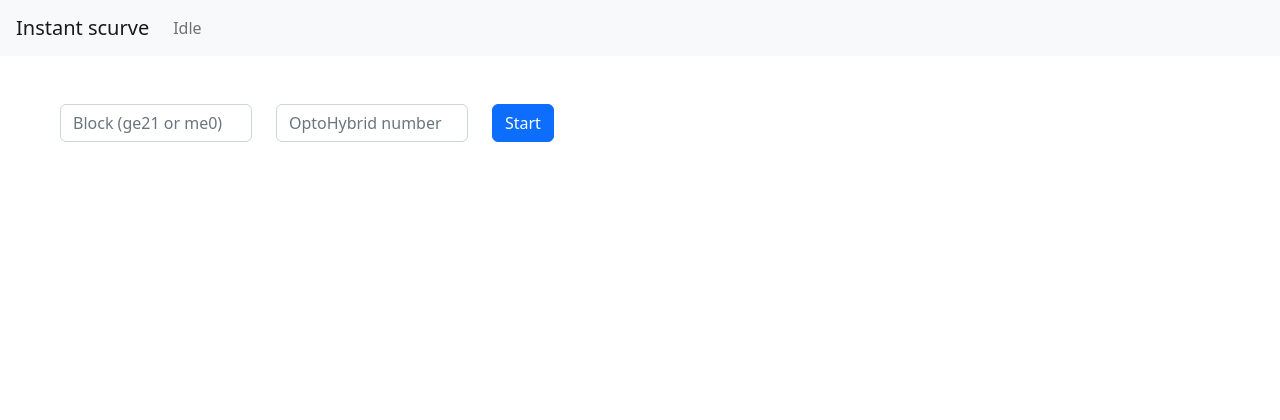
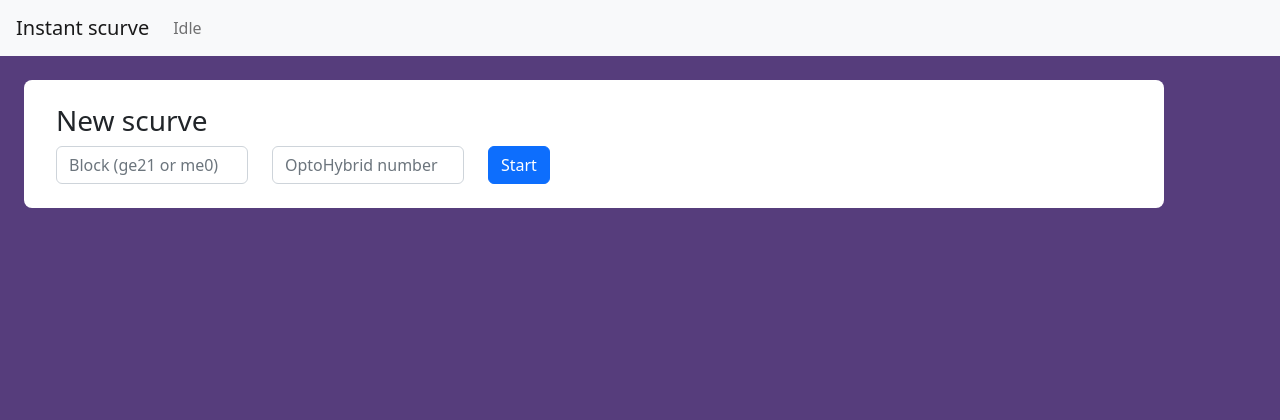
Before and after one commit to antonellopellecchia/instant-scurves, a Flask app: page / in a window 1280 px wide. Shown: the top 420 px of the page. Run offline with Flask 2, Linux system fonts and the light colour scheme; some libraries are stand-ins or nearby versions.

Commit message:
Use purple background

```diff
--- a/scurve/static/style.css
+++ b/scurve/static/style.css
@@ -1,3 +1,23 @@
+html body {
+    background-color: #563d7c;
+    height: 100%;
+}
+
+#content_new {
+    margin: 1.5em 1.5em;
+    padding: 1.5em 2em;
+    background-color: white;
+    border-radius: .5em;
+    width: auto;
+}
+
+#content_scurve {
+    margin: 1.5em auto;
+    padding: 1.2em;
+    border-radius: .5em;
+    background-color: white;
+}
+
 #scurve_img {
     width: 60%;
 }
--- a/scurve/templates/base.html
+++ b/scurve/templates/base.html
@@ -18,7 +18,7 @@
 <script src="{{ url_for('static', filename='script.js') }}"></script>
 
 <section class="content">
-    <nav class="navbar navbar-expand-lg navbar-expand-sm navbar-light bg-light px-3 mb-3">
+    <nav class="navbar navbar-expand-lg navbar-expand-sm navbar-light bg-light px-3">
         <a class="navbar-brand" href="/">Instant scurve</a>
         <ul class="navbar-nav ml-auto mr-auto">
             <li class="nav-item active">
@@ -30,5 +30,7 @@
         </ul>
 </nav>
 
-{% block content %}{% endblock %}
+<div id="background_container">
+    {% block content %}{% endblock %}
+</div>
 </section>
--- a/scurve/templates/index.html
+++ b/scurve/templates/index.html
@@ -1,7 +1,8 @@
 {% extends 'base.html' %}
 
 {% block content %}
-    <div class="container m-5" id="content_new">
+    <div class="container" id="content_new">
+        <h3>New scurve</h3>
         <form>
             <div class="input-group">
             <div class="row">
```
